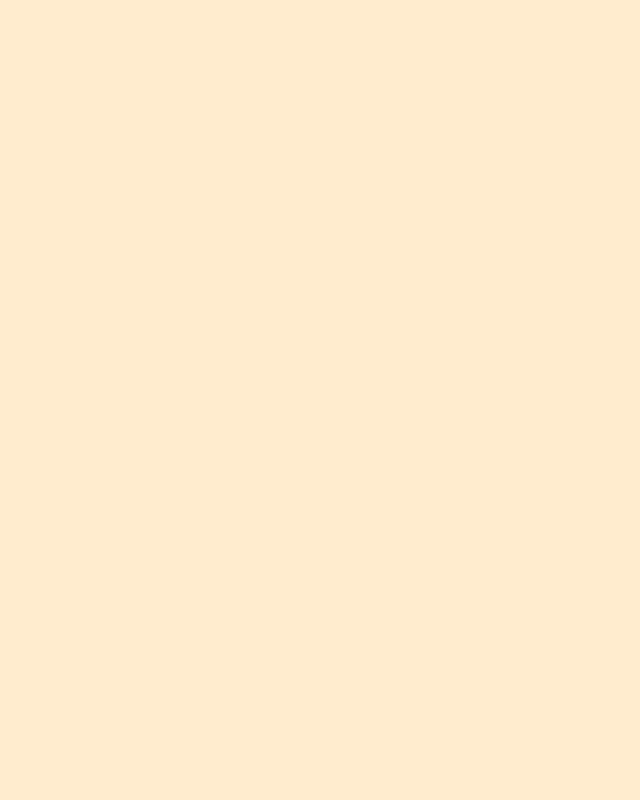
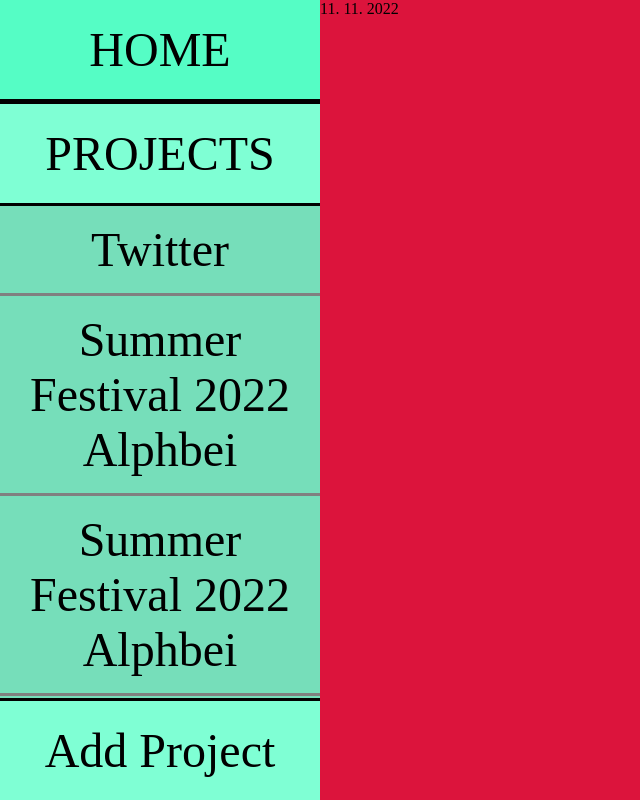
Before and after one commit to photonnn/TODO-list, a website built with webpack: page dist/index.html in a window 1280 px wide. Shown: the whole page, without its empty margins (0-640 px from the left). Built offline with Linux system fonts and the light colour scheme.

Commit message:
Demo sidebar css done

```diff
--- a/src/style.css
+++ b/src/style.css
@@ -5,4 +5,80 @@
 
 body {
     background-color: blanchedalmond;
+    display: flex;
+    height: 100vh;
 }
+
+#sidebar {
+    flex: 1;
+    background-color: aquamarine;
+    display: flex;
+    flex-direction: column;
+}
+
+#sidebar > div {
+    font-size: 6vh;
+    display: flex;
+    justify-content: center;
+    align-items: center;;
+}
+
+#home {
+    flex: 1;
+    border-bottom: 5px black solid;
+}
+
+#projects {
+    flex: 7;
+}
+
+#home:hover {
+    background-color: rgb(85, 253, 197);
+}
+
+#content {
+    flex: 3;
+    background-color: crimson;
+}
+
+.expand {
+    display: flex;
+    flex-direction: column;
+}
+
+.expand > div:first-child, #addProject {
+    flex: 1;
+    width: 100%;
+    display: flex;
+    align-items: center;
+    justify-content: center;
+}
+
+#addProject {
+    border-top: 3px solid black;
+}
+
+.expand > div:first-child {
+    border-bottom: 3px solid black;
+}
+
+
+.expand .shortcut {
+    background-color: rgba(112, 201, 171, 0.616);
+    padding: 5%;
+    border-bottom: 3px solid gray;
+}
+
+.expand .shortcuts {
+    overflow-y: auto;
+    max-height: 70vh;
+}
+
+.shortcut:hover {
+    background-color: rgb(112, 201, 171)
+}
+
+.expand > div {
+    flex: 5;
+    text-align: center;
+}
```
Also changed, not shown: dist/index.html, dist/main.js.
